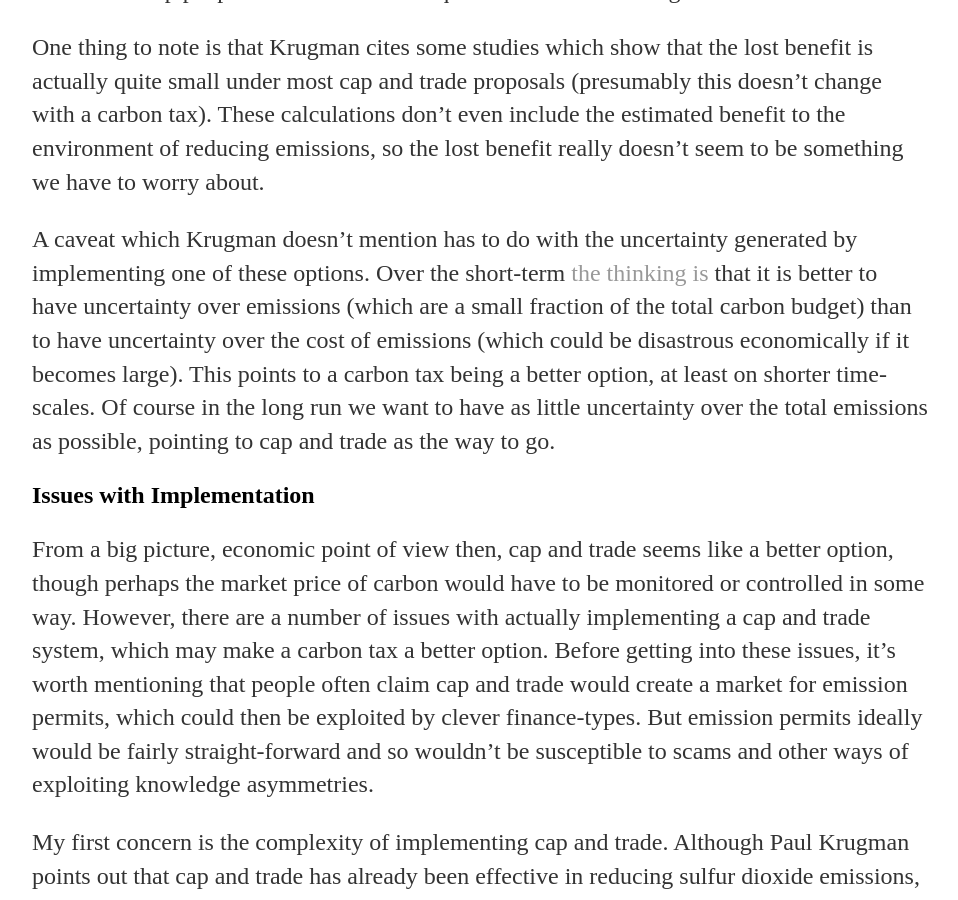
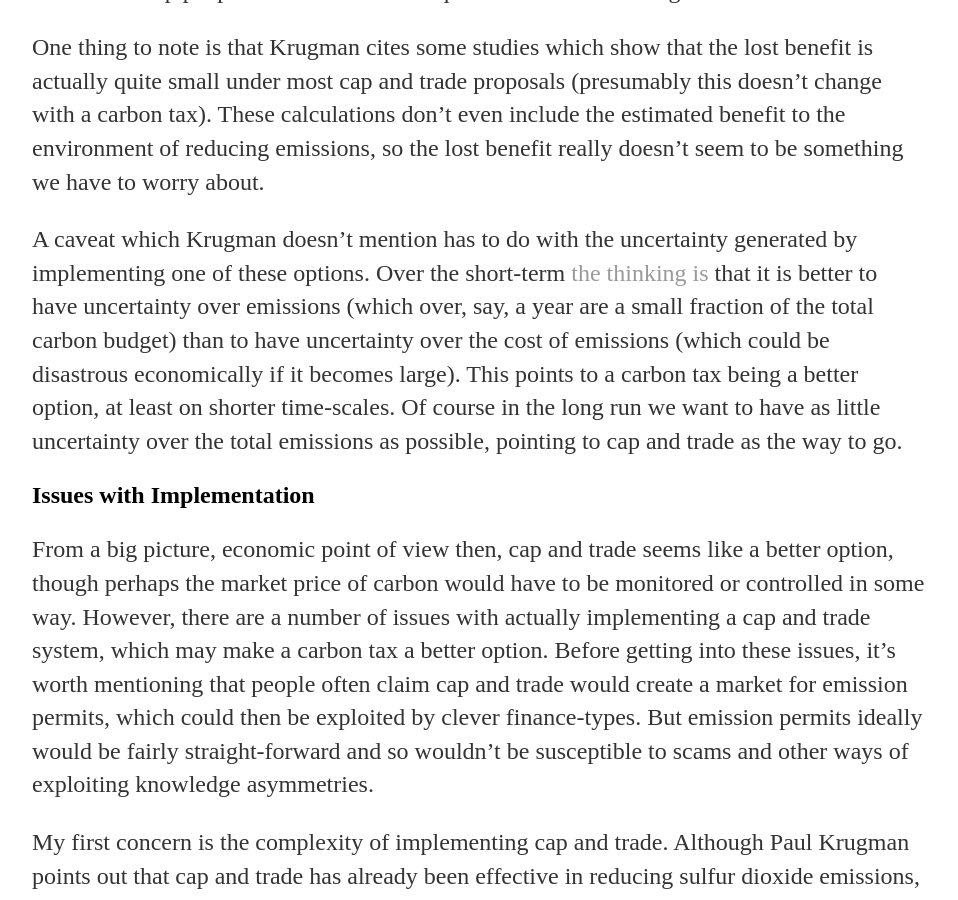
Before and after one commit to nicklutsko/nicklutsko.github.io, a Jekyll site: the page built from _posts/2016-06-15-Carbon-Tax-versus-Cap-and-Trade.md, in a window 1280 px wide and 900 px high, scrolled down 2707 px. Shown: the whole window, without its empty margins (160-1118 px from the left). Built offline with Jekyll 4.4.1, drawn with Linux system fonts in a browser that asks for light colours.

Commit message:
edited first post again

```diff
--- a/_posts/2016-06-15-Carbon-Tax-versus-Cap-and-Trade.md
+++ b/_posts/2016-06-15-Carbon-Tax-versus-Cap-and-Trade.md
@@ -32,7 +32,7 @@
 
 <p>One thing to note is that Krugman cites some studies which show that the lost benefit is actually quite small under most cap and trade proposals (presumably this doesn’t change with a carbon tax). These calculations don’t even include the estimated benefit to the environment of reducing emissions, so the lost benefit really doesn’t seem to be something we have to worry about.</p>
 
-<p>A caveat which Krugman doesn’t mention has to do with the uncertainty generated by implementing one of these options. Over the short-term <a href="https://www.theguardian.com/environment/2013/jan/31/carbon-tax-cap-and-trade">the thinking is</a> that it is better to have uncertainty over emissions (which are a small fraction of the total carbon budget) than to have uncertainty over the cost of emissions (which could be disastrous economically if it becomes large). This points to a carbon tax being a better option, at least on shorter time-scales. Of course in the long run we want to have as little uncertainty over the total emissions as possible, pointing to cap and trade as the way to go.</p>
+<p>A caveat which Krugman doesn’t mention has to do with the uncertainty generated by implementing one of these options. Over the short-term <a href="https://www.theguardian.com/environment/2013/jan/31/carbon-tax-cap-and-trade">the thinking is</a> that it is better to have uncertainty over emissions (which over, say, a year are a small fraction of the total carbon budget) than to have uncertainty over the cost of emissions (which could be disastrous economically if it becomes large). This points to a carbon tax being a better option, at least on shorter time-scales. Of course in the long run we want to have as little uncertainty over the total emissions as possible, pointing to cap and trade as the way to go.</p>
 
 <h2>Issues with Implementation</h2>
 
```
Also changed, not shown: 1 other file.
